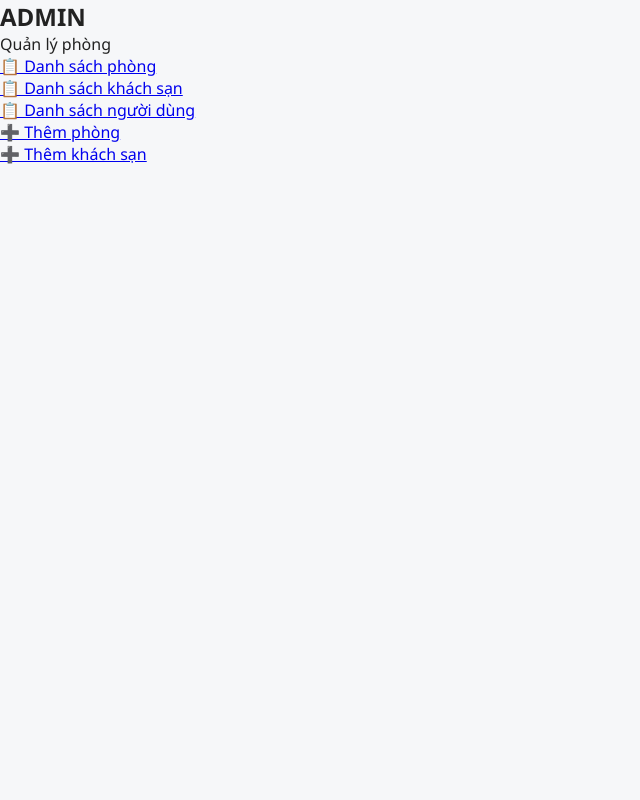
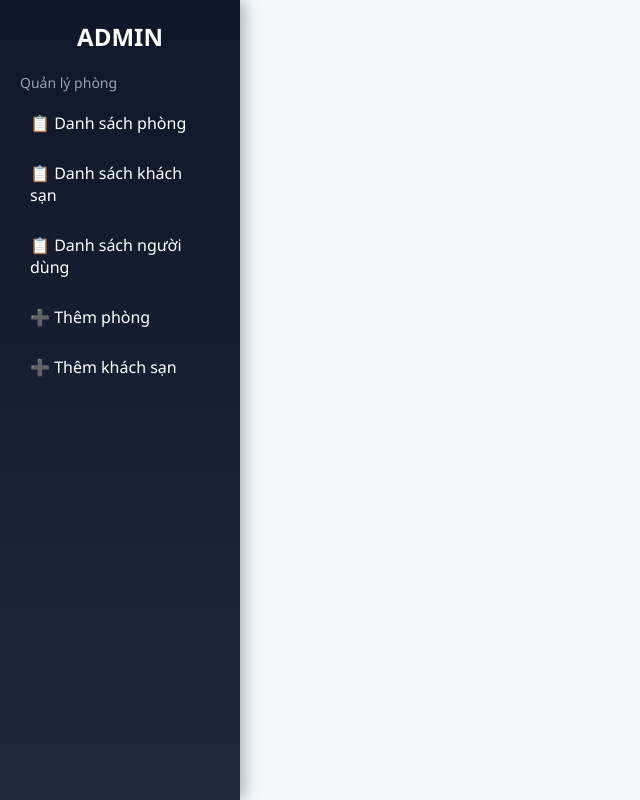
Before and after one commit to Tiendungfpt/DATN, a React (Vite) app in the folder TP_FE/: page /admin in a window 1280 px wide. Shown: the whole page, without its empty margins (0-640 px from the left). Built offline with nearby package versions, Linux system fonts and the light colour scheme.

Commit message:
sua loi css

```diff
--- a/TP_FE/src/admin/components/Sidebar.css
+++ b/TP_FE/src/admin/components/Sidebar.css
@@ -7,6 +7,53 @@
     color: #fff;
     height: fit-content;
     box-shadow: 0 10px 25px rgba(0,0,0,0.3);
+}
+.sidebar {
+    width: 240px;
+    min-height: 100vh;
+    background: linear-gradient(180deg, #0f172a, #1e293b);
+    color: #fff;
+    padding: 20px;
+    box-shadow: 4px 0 15px rgba(0, 0, 0, 0.3);
+}
+
+/* title */
+.sidebar-title {
+    text-align: center;
+    margin-bottom: 20px;
+}
+
+/* menu */
+.sidebar-menu {
+    list-style: none;
+    padding: 0;
+}
+
+.menu-group {
+    margin: 15px 0 10px;
+    font-size: 14px;
+    color: #94a3b8;
+}
+
+/* item */
+.menu-item {
+    display: block;
+    padding: 10px;
+    border-radius: 8px;
+    color: #fff;
+    text-decoration: none;
+    margin-bottom: 8px;
+    transition: 0.3s;
+}
+
+/* hover */
+.menu-item:hover {
+    background: #1e293b;
+}
+
+/* active */
+.menu-item.active {
+    background: linear-gradient(90deg, #2563eb, #4f46e5);
 }
 
 /* input + select */
```
